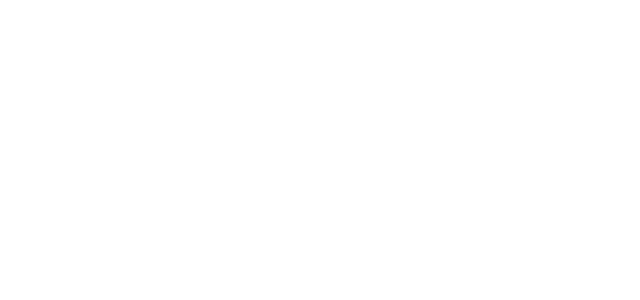
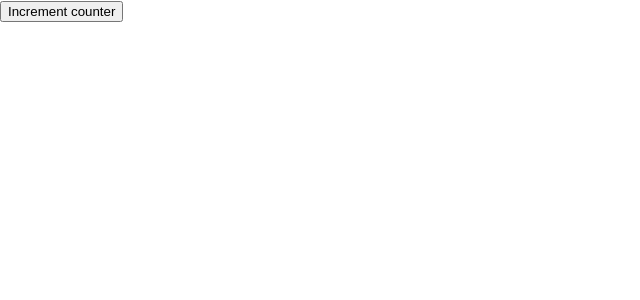
Before and after one commit to chrisjgilbert/react-click-counter, a React (Create React App) app: page / in a window 1280 px wide. Shown: the top 300 px of the page, without its empty margins (0-640 px from the left). Built offline with nearby package versions, Linux system fonts and the light colour scheme.

Commit message:
renders increment button on green

```diff
--- a/src/App.js
+++ b/src/App.js
@@ -6,7 +6,7 @@
   render() {
     return (
       <div data-test="component-app">
-
+        <button data-test="increment-button">Increment counter</button>
       </div>
     );
   }
```
Also changed, not shown: 1 other file (tests, documents, lock files or other folders).
